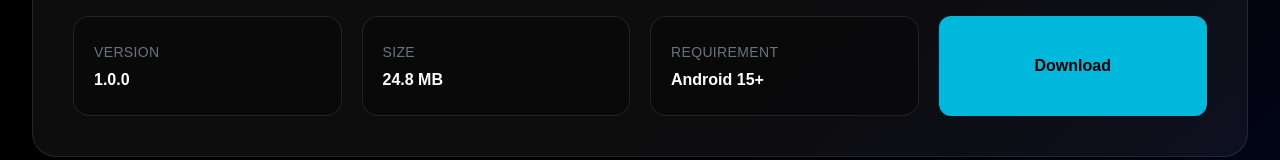
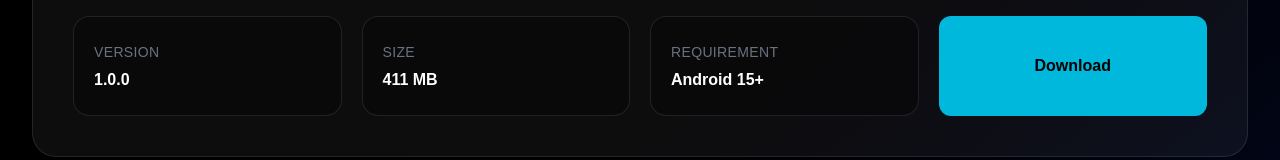
Before and after one commit to mickytme/MickyT-ThePolymath-Website, a Next.js app: page /en/software in a window 1280 px wide. Shown: the part 911-1071 px from the top of the page. Built offline with nearby package versions, Linux system fonts and the light colour scheme.

Commit message:
Update project.

```diff
--- a/app/[locale]/software/page.tsx
+++ b/app/[locale]/software/page.tsx
@@ -106,7 +106,7 @@ export default function SoftwarePage() {
         {
           name: "Android",
           version: "1.0.0",
-          size: "24.8 MB",
+          size: "411 MB",
           requirements: "Android 15+",
 
           // APK:
```
